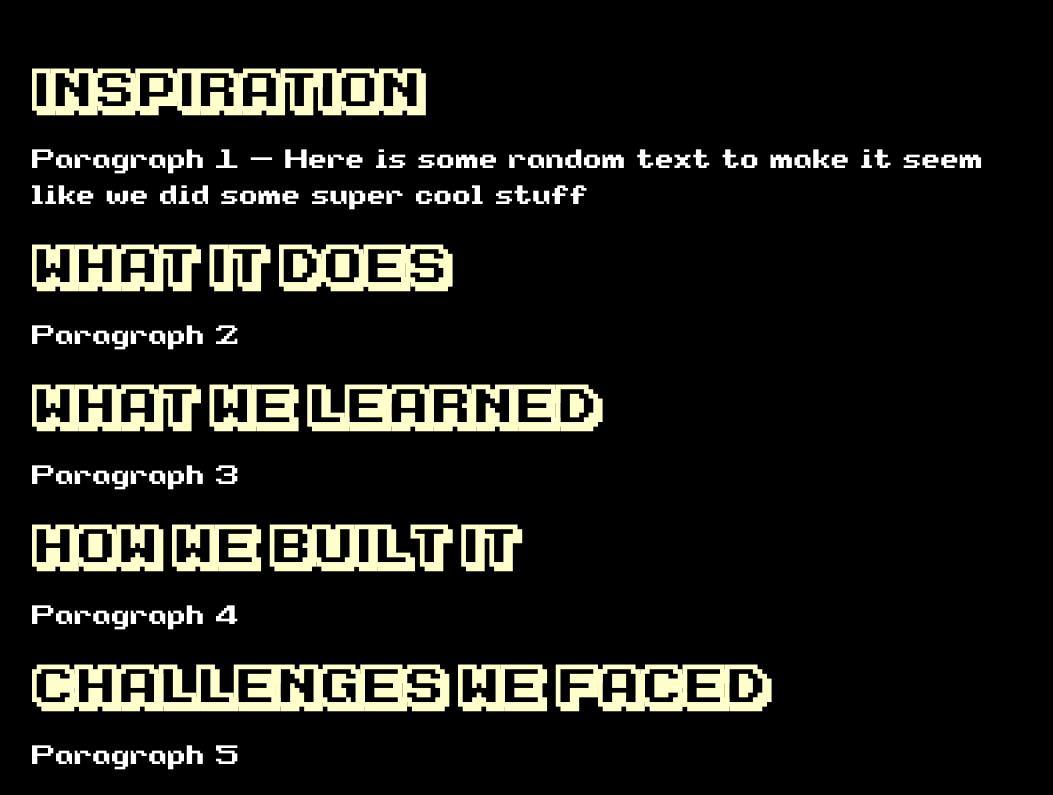
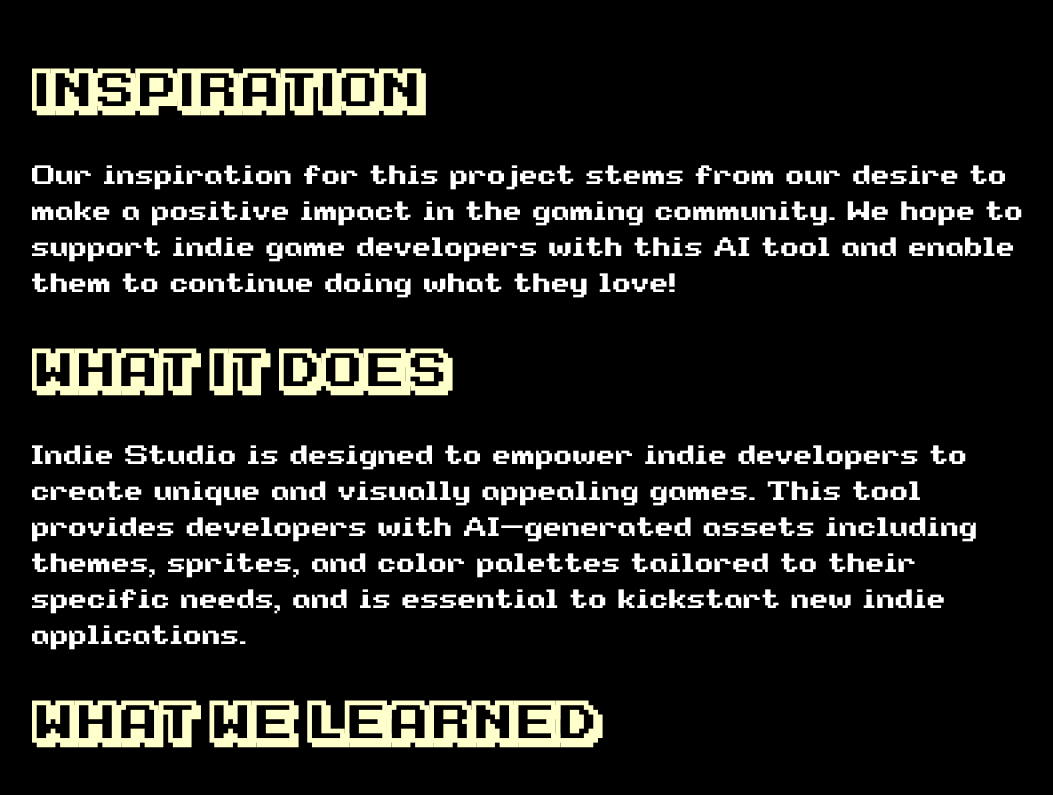
Before and after one commit to tx-appdev/hack-tx, a Next.js app in the folder client-next/: page /about in a window 1280 px wide. Shown: the part 320-1115 px from the top of the page, without its empty margins (96-1149 px from the left). Built offline with nearby package versions, Linux system fonts and the light colour scheme; a web font is replaced by a local one.

Commit message:
add content to about page

```diff
--- a/client-next/sections/About.tsx
+++ b/client-next/sections/About.tsx
@@ -17,32 +17,38 @@
                 <h2 className="font-[Karmatic] text-[3em] text-[--scroll]">
                     Inspiration
                 </h2>
-                <p className="font-[SuperLegend] text-[1.5em] text-[--body] py-4">
-                    Paragraph 1 - Here is some random text to make it seem like we did some super cool stuff
+                <p className="font-[SuperLegend] text-[1.5em] py-8 text-[--body]">
+                    Our inspiration for this project stems from our desire to make a positive impact in the gaming community. We hope to support indie game developers with this AI tool and enable them to continue doing what they love!
                 </p>
                 <h2 className="font-[Karmatic] text-[3em] text-[--scroll]">
                     What It Does
                 </h2>
-                <p className="font-[SuperLegend] text-[1.5em] py-4 text-[--body]">
-                    Paragraph 2
+                <p className="font-[SuperLegend] text-[1.5em] py-8 text-[--body]">
+                    Indie Studio is designed to empower indie developers to create unique and visually appealing games.     This tool provides developers with AI-generated assets including themes, sprites, and color palettes tailored to their specific needs, and is essential to kickstart new indie applications.
                 </p>
                 <h2 className="font-[Karmatic] text-[3em] text-[--scroll]">
                     What We Learned
                 </h2>
-                <p className="font-[SuperLegend] text-[1.5em] py-4 text-[--body]">
-                    Paragraph 3
+                <p className="font-[SuperLegend] text-[1.5em] py-8 text-[--body]">
+                    Through this project, we learned to utilize AI and stable diffusion for image generation in a full stack environment. We also learned to implement Python with a Next.js frontend to access powerful tools for backend development. Finally, we improved our front end design skills with horizontal scrolling, falling petal effects, and an aesthetic color palette.
                 </p>
                 <h2 className="font-[Karmatic] text-[3em] text-[--scroll]">
                     How We Built It
                 </h2>
-                <p className="font-[SuperLegend] text-[1.5em] py-4 text-[--body]">
-                    Paragraph 4
+                <p className="font-[SuperLegend] text-[1.5em] py-8 text-[--body]">
+                    We opted to build our web application using React and Next.js for fast loading speeds and static site generation.
+                    <br /><br />
+                    We developed three pages including a user friendly landing page, about section, and generative interface for asset creation, and used Flask to connect our application to our Python backend.
+                    <br /><br />
+                    We used Python to implement stable diffusion and theme color generators with AI, and received generation directions from a text input provided by the user.
                 </p>
                 <h2 className="font-[Karmatic] text-[3em] text-[--scroll]">
                     Challenges We Faced
                 </h2>
-                <p className="font-[SuperLegend] text-[1.5em] py-4 text-[--body]">
-                    Paragraph 5
+                <p className="font-[SuperLegend] text-[1.5em] py-8 text-[--body]">
+                    One challenge we faced was implementing stable diffusion into our project. The main problem we faced was the stable diffusion program taking a long time to generate, but we made our best attempt to increase load speeds.
+                    <br /><br />
+                    Another challenge we faced was designing a clean user experience that fit well with the hackathon theme. We went through several theme ideas before deciding on the current version and encountered problems with implementing several design ideas, but in the end we finally came up with a version that we were satisfied with.
                 </p>
                 <div className="py-10"></div>
             </div>
```
